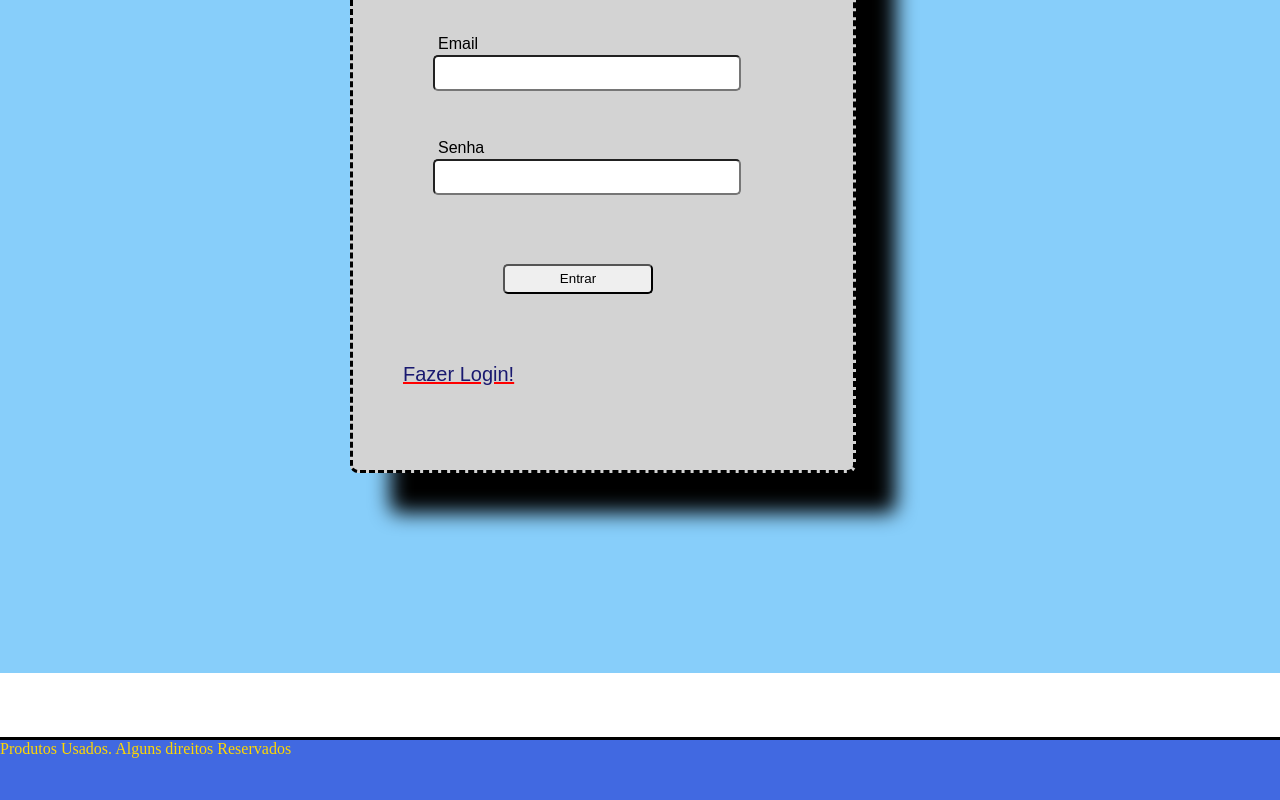
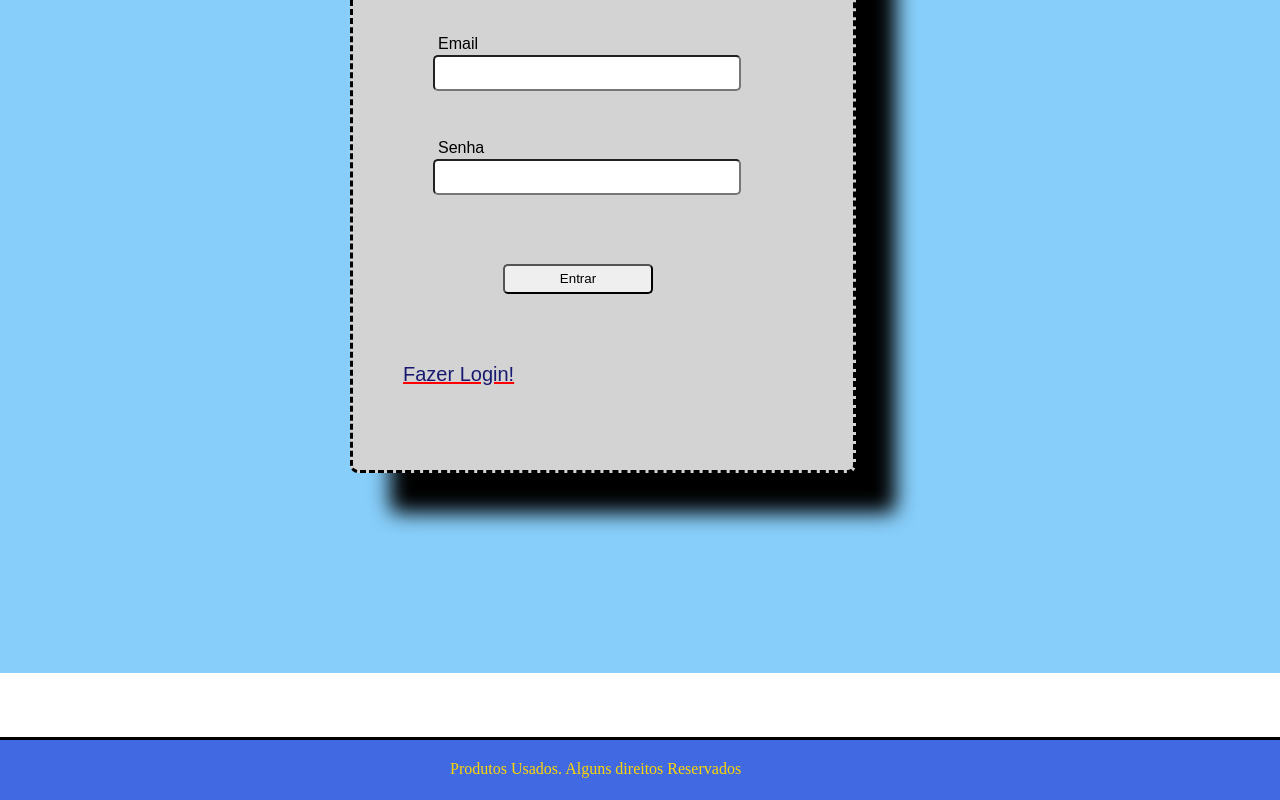
Before and after one commit to rogerxavier29/Desafio_React2, a React (Create React App) app in the folder usuarios/: page /login in a window 1280 px wide. Shown: the part 286-1086 px from the top of the page. Built offline with nearby package versions, Linux system fonts and the light colour scheme.

Commit message:
styles.js do Footer
passado padding-left de 450px para deixar mais ou centro
em p passado padding-top: 20px, para deixar mais ao centro

```diff
--- a/usuarios/src/Components/Footer/styles.js
+++ b/usuarios/src/Components/Footer/styles.js
@@ -4,8 +4,9 @@ export const Estrutura = styled.footer`
   height: 60px;
   background: #4169e1;
   border-top: 3px solid black;
-  align-items: center;
+  padding-left: 450px;
   p {
     color: gold;
+    padding-top: 20px;
   }
 `;
```
